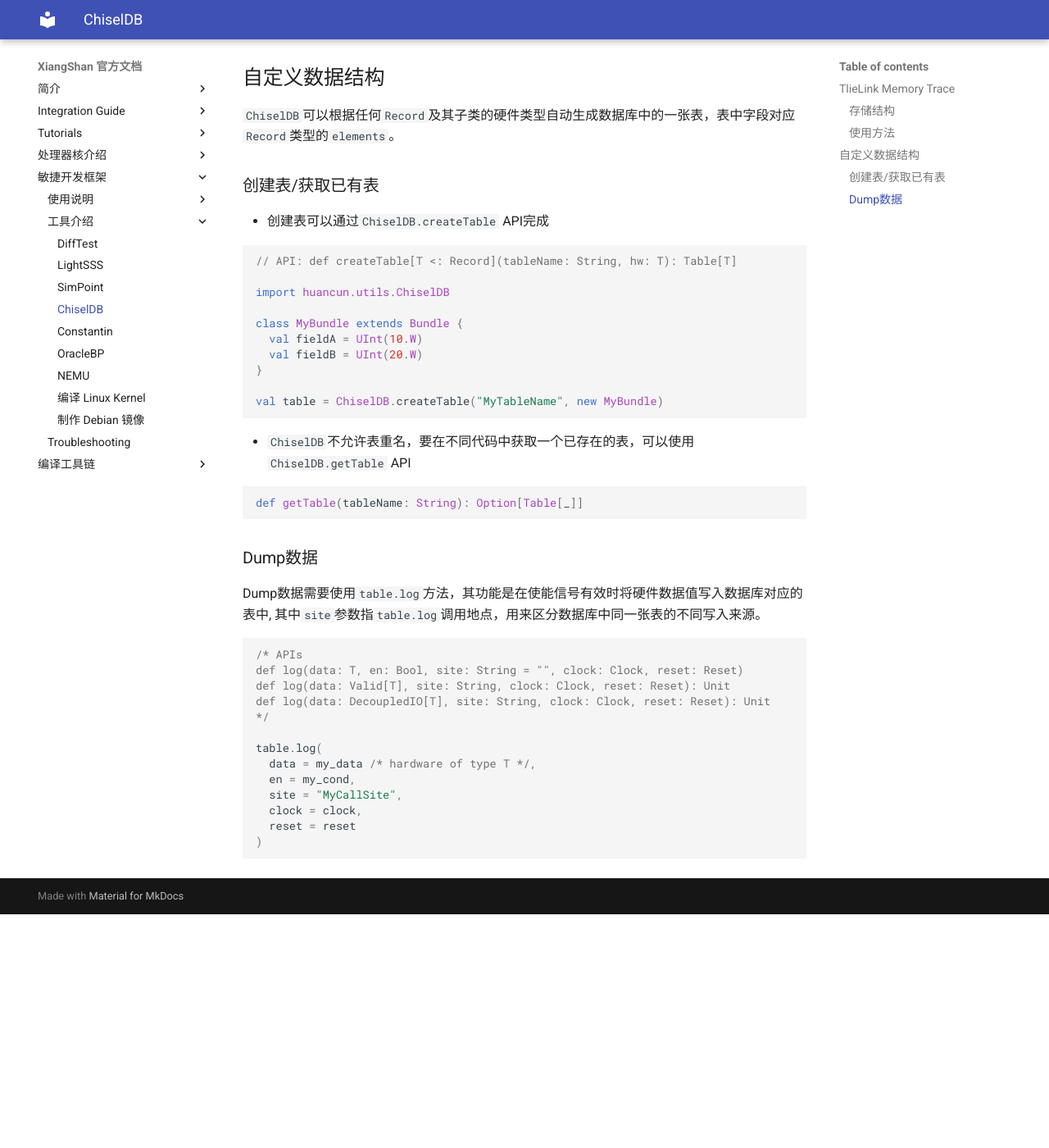
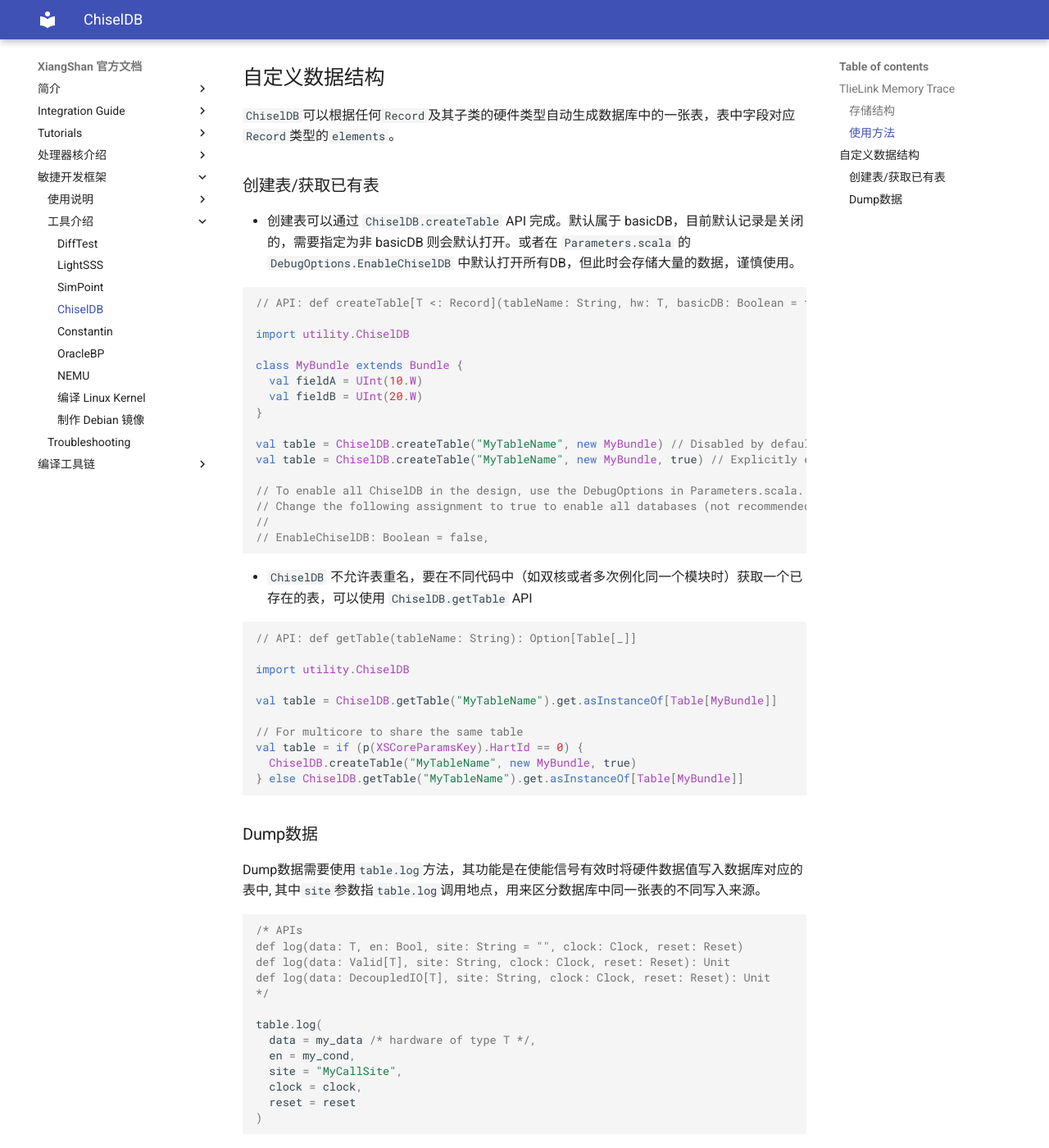
Before and after one commit to OpenXiangShan/XiangShan-doc, an MkDocs documentation site: the page built from docs/tools/chiseldb.md, in a window 1280 px wide and 1400 px high, scrolled down 2431 px. Shown: the whole window at 82% size. Built offline with MkDocs 1.6.1 and Material for MkDocs 9.7.7, drawn with Linux system fonts in a browser that asks for light colours; before the commit the page ends 3546 px from its top, so only the background shows below that.

Commit message:
Update doc for ChiselDB

````diff
--- a/docs/tools/chiseldb.md
+++ b/docs/tools/chiseldb.md
@@ -96,25 +96,41 @@ sqlite3 $NOOP_HOME/build/2021-10-31@22:54:30.db "SELECT * FROM TL_LOG WHERE NAME
 
 ### 创建表/获取已有表
 
-* 创建表可以通过`ChiselDB.createTable` API完成
+* 创建表可以通过 `ChiselDB.createTable` API 完成。默认属于 basicDB，目前默认记录是关闭的，需要指定为非 basicDB 则会默认打开。或者在 `Parameters.scala` 的 `DebugOptions.EnableChiselDB` 中默认打开所有DB，但此时会存储大量的数据，谨慎使用。
 
 ``` scala
-// API: def createTable[T <: Record](tableName: String, hw: T): Table[T]
+// API: def createTable[T <: Record](tableName: String, hw: T, basicDB: Boolean = false): Table[T]
 
-import huancun.utils.ChiselDB
+import utility.ChiselDB
 
 class MyBundle extends Bundle {
   val fieldA = UInt(10.W)
   val fieldB = UInt(20.W)
 }
 
-val table = ChiselDB.createTable("MyTableName", new MyBundle)
+val table = ChiselDB.createTable("MyTableName", new MyBundle) // Disabled by default because of not being a basicDB
+val table = ChiselDB.createTable("MyTableName", new MyBundle, true) // Explicitly enabled because it's a basicDB
+
+// To enable all ChiselDB in the design, use the DebugOptions in Parameters.scala.
+// Change the following assignment to true to enable all databases (not recommended).
+//
+// EnableChiselDB: Boolean = false,
 ```
 
-* `ChiselDB`不允许表重名，要在不同代码中获取一个已存在的表，可以使用`ChiselDB.getTable` API
+* `ChiselDB` 不允许表重名，要在不同代码中（如双核或者多次例化同一个模块时）获取一个已存在的表，可以使用 `ChiselDB.getTable` API
 
 ``` scala
-def getTable(tableName: String): Option[Table[_]]
+// API: def getTable(tableName: String): Option[Table[_]]
+
+import utility.ChiselDB
+
+val table = ChiselDB.getTable("MyTableName").get.asInstanceOf[Table[MyBundle]]
+
+// For multicore to share the same table
+val table = if (p(XSCoreParamsKey).HartId == 0) {
+  ChiselDB.createTable("MyTableName", new MyBundle, true)
+} else ChiselDB.getTable("MyTableName").get.asInstanceOf[Table[MyBundle]]
+
 ```
 
 ### Dump数据
````
